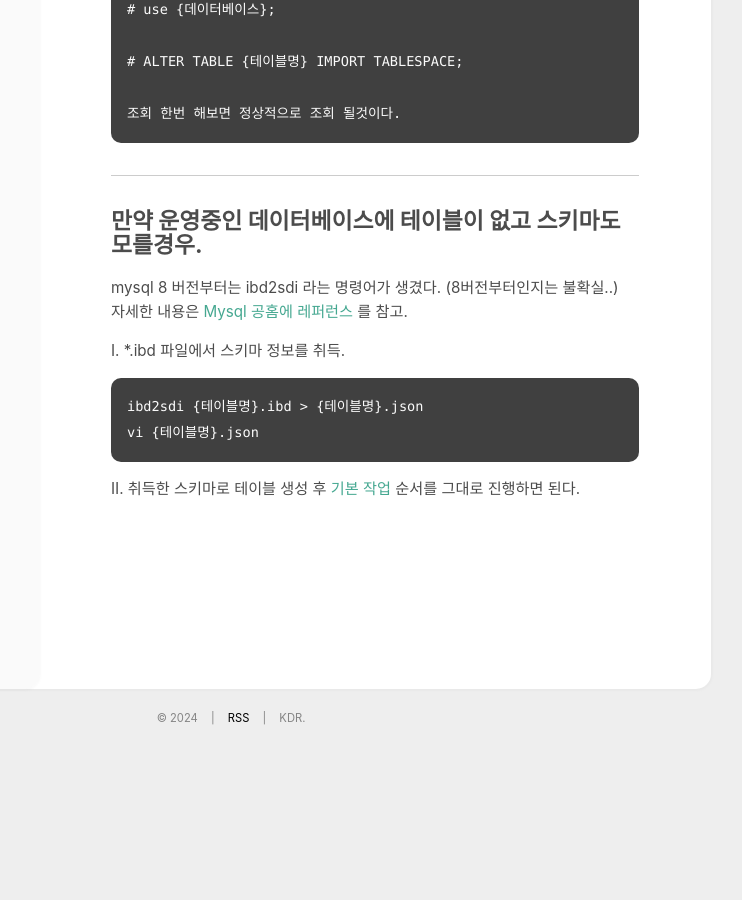
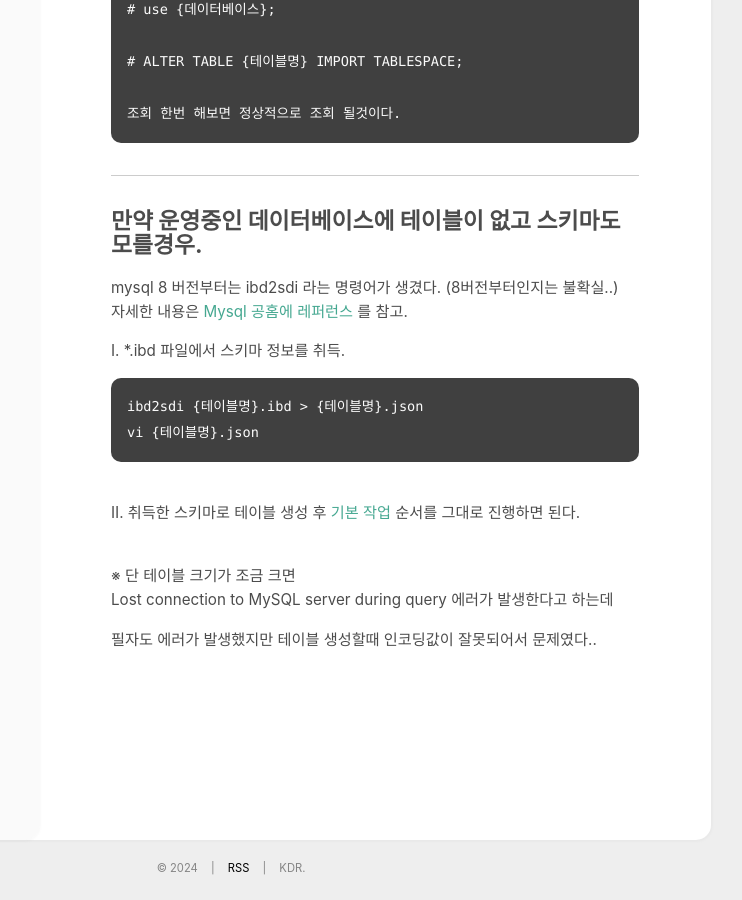
Before and after one commit to ghdudwkd4/ghdudwkd4.github.io, a Jekyll site: the page built from _posts/database/2024-01-08-Mysql-data-restore.md, in a window 1280 px wide and 900 px high, scrolled down 1676 px. Shown: the whole window, without its empty margins (409-1151 px from the left). Built offline with Jekyll 4.4.1, drawn with Linux system fonts in a browser that asks for light colours; before the commit the page ends 2426 px from its top, so only the background shows below that.

Commit message:
Mysql 데이터 복구

````diff
--- a/_posts/database/2024-01-08-Mysql-data-restore.md
+++ b/_posts/database/2024-01-08-Mysql-data-restore.md
@@ -80,4 +80,10 @@ ibd2sdi {테이블명}.ibd > {테이블명}.json
 vi {테이블명}.json
 ```
 
-Ⅱ. 취득한 스키마로 테이블 생성 후 [기본 작업](#nomal) 순서를 그대로 진행하면 된다.
+<br>
+Ⅱ. 취득한 스키마로 테이블 생성 후 [기본 작업](#nomal) 순서를 그대로 진행하면 된다.<br><br>
+
+※ 단 테이블 크기가 조금 크면<br>
+Lost connection to MySQL server during query 에러가 발생한다고 하는데<br>
+
+필자도 에러가 발생했지만 테이블 생성할때 인코딩값이 잘못되어서 문제였다..
````
